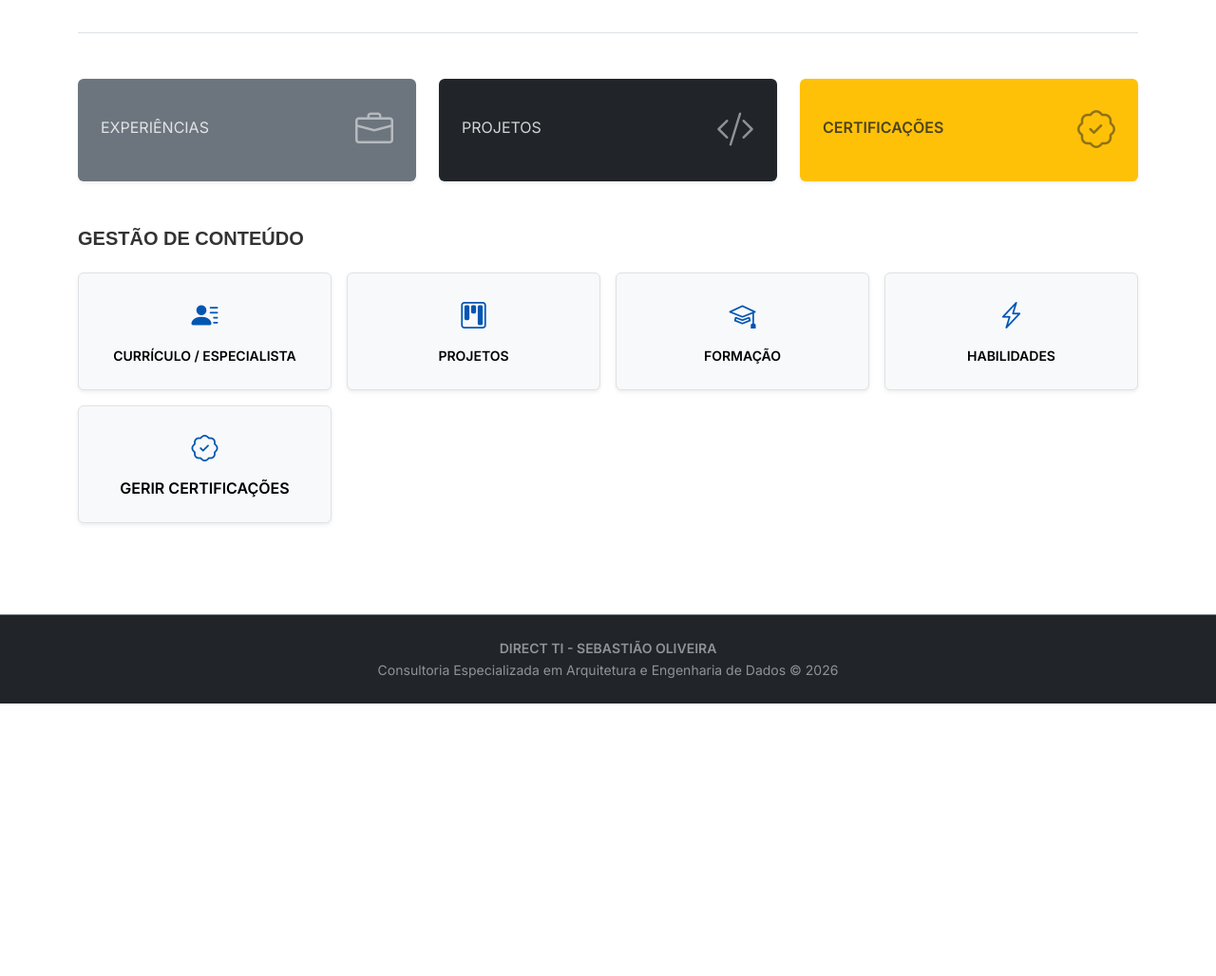
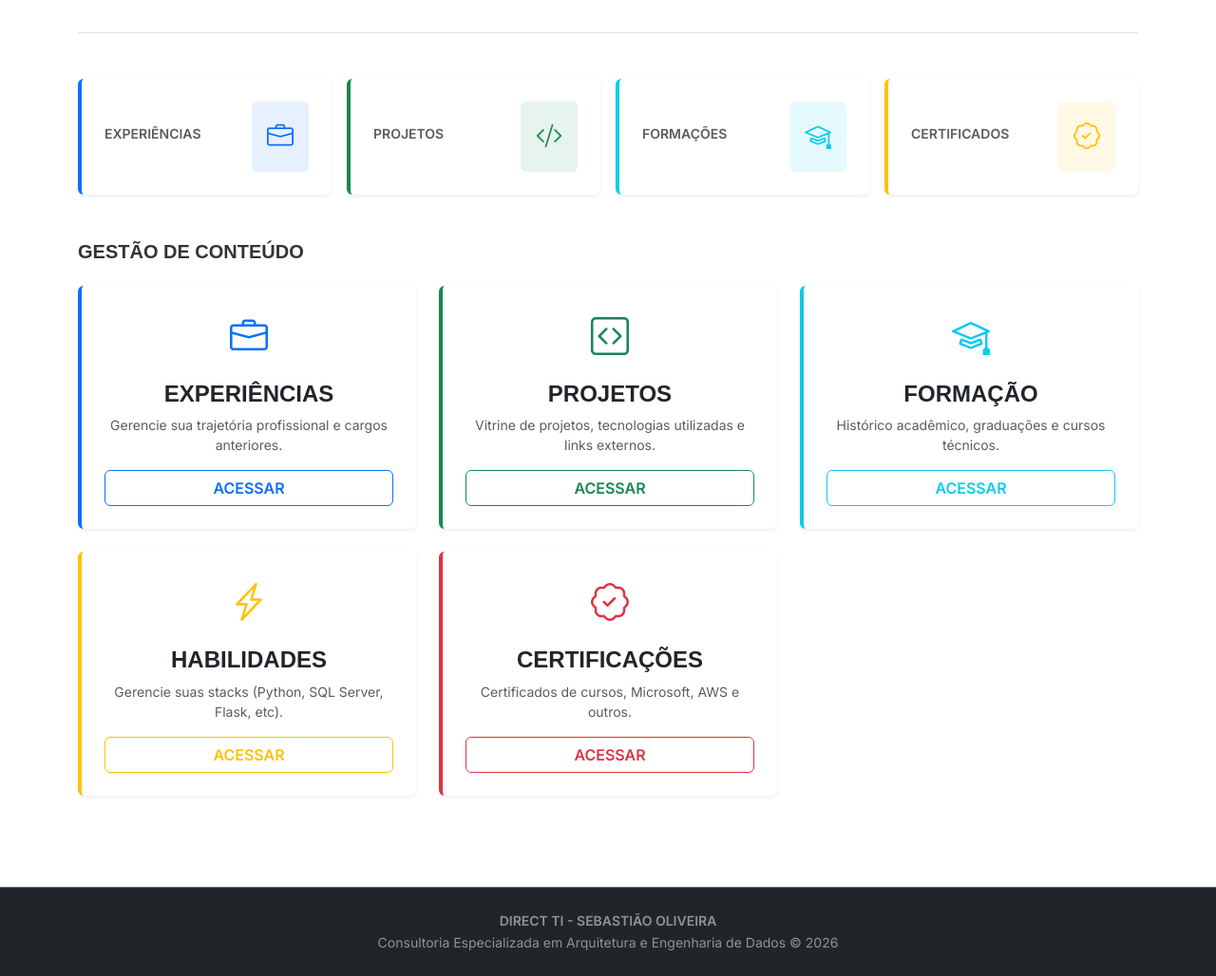
Before and after one commit to tiaorj/sebastiaooliveira, a Flask app: template templates/admin/dashboard.html in a window 1280 px wide. Shown: the part 227-1255 px from the top of the page at 95% size. Before the commit the page ends 968 px from the top, so only its background shows below. Run offline with Flask 3, Linux system fonts and the light colour scheme; the template is opened without the code that fills it, so the values that code supplies are empty; some web fonts are replaced.

Commit message:
ajustado layout do dash

```diff
--- a/app.py
+++ b/app.py
@@ -12,6 +12,7 @@ from routes.experiencias import experiencias_bp
 import os
 from dotenv import load_dotenv
 from flask import render_template
+from routes.formacao import formacao_bp
 
 load_dotenv()
 
@@ -34,6 +35,7 @@ app.register_blueprint(projetos_bp)
 app.register_blueprint(habilidades_bp)
 app.register_blueprint(certificacoes_bp)
 app.register_blueprint(experiencias_bp)
+app.register_blueprint(formacao_bp)
 
 # CONFIGURAÇÃO DE E-MAIL (Exemplo Gmail)
 app.config['MAIL_SERVER'] = 'smtp.gmail.com'
--- a/routes/dashboard.py
+++ b/routes/dashboard.py
@@ -17,6 +17,9 @@ def index():
     cursor.execute("SELECT COUNT(*) FROM Projeto")
     total_proj = cursor.fetchone()[0]
 
+    cursor.execute("SELECT COUNT(*) FROM FormacaoAcademica")
+    total_form = cursor.fetchone()[0]
+
     cursor.execute("SELECT COUNT(*) FROM Certificacoes")
     total_cert = cursor.fetchone()[0]
 
@@ -30,4 +33,5 @@ def index():
                            total_exp=total_exp,
                            total_proj=total_proj,
                            total_cert=total_cert,
+                           total_form=total_form,
                            atividades=ultimas_atividades)
--- a/templates/admin/dashboard.html
+++ b/templates/admin/dashboard.html
@@ -12,74 +12,125 @@
         </a>
     </div>
 
-    <div class="row g-4 mb-5">
-        <div class="col-md-4">
-            <div class="card bg-secondary text-white shadow-sm border-0 h-100">
+    <div class="row g-3 mb-5">
+    <!-- Total Experiências -->
+        <div class="col-md-3">
+            <div class="card border-0 shadow-sm border-start border-primary border-4 h-100">
                 <div class="card-body d-flex align-items-center justify-content-between p-4">
                     <div>
-                        <h6 class="text-uppercase mb-1" style="opacity: 0.8;">Experiências</h6>
+                        <h6 class="text-muted text-uppercase small fw-bold mb-1">Experiências</h6>
                         <h2 class="fw-bold mb-0">{{ total_exp }}</h2>
                     </div>
-                    <i class="bi bi-briefcase fs-1 opacity-50"></i>
+                    <div class="bg-primary bg-opacity-10 p-3 rounded">
+                        <i class="bi bi-briefcase text-primary fs-3"></i>
                     </div>
                 </div>
             </div>
-        <div class="col-md-4">
-            <div class="card bg-dark text-white shadow-sm border-0 h-100">
+        </div>
+        <!-- Total Projetos -->
+        <div class="col-md-3">
+            <div class="card border-0 shadow-sm border-start border-success border-4 h-100">
                 <div class="card-body d-flex align-items-center justify-content-between p-4">
                     <div>
-                        <h6 class="text-uppercase mb-1" style="opacity: 0.8;">Projetos</h6>
+                        <h6 class="text-muted text-uppercase small fw-bold mb-1">Projetos</h6>
                         <h2 class="fw-bold mb-0">{{ total_proj }}</h2>
                     </div>
-                    <i class="bi bi-code-slash fs-1 opacity-50"></i>
+                    <div class="bg-success bg-opacity-10 p-3 rounded">
+                        <i class="bi bi-code-slash text-success fs-3"></i>
                     </div>
                 </div>
             </div>
-        <div class="col-md-4">
-            <div class="card bg-warning text-dark shadow-sm border-0 h-100">
+        </div>
+
+        <!-- Total Formações -->
+        <div class="col-md-3">
+            <div class="card border-0 shadow-sm border-start border-info border-4 h-100">
                 <div class="card-body d-flex align-items-center justify-content-between p-4">
                     <div>
-                        <h6 class="text-uppercase mb-1 fw-bold" style="opacity: 0.8;">Certificações</h6>
+                        <h6 class="text-muted text-uppercase small fw-bold mb-1">Formações</h6>
+                        <h2 class="fw-bold mb-0">{{ total_form }}</h2>
+                    </div>
+                    <div class="bg-info bg-opacity-10 p-3 rounded">
+                        <i class="bi bi-mortarboard text-info fs-3"></i>
+                    </div>
+                </div>
+            </div>
+        </div>
+
+        <!-- Total Certificações -->
+        <div class="col-md-3">
+            <div class="card border-0 shadow-sm border-start border-warning border-4 h-100">
+                <div class="card-body d-flex align-items-center justify-content-between p-4">
+                    <div>
+                        <h6 class="text-muted text-uppercase small fw-bold mb-1">Certificados</h6>
                         <h2 class="fw-bold mb-0">{{ total_cert }}</h2>
                     </div>
-                    <i class="bi bi-patch-check fs-1 opacity-50"></i>
+                    <div class="bg-warning bg-opacity-10 p-3 rounded">
+                        <i class="bi bi-patch-check text-warning fs-3"></i>
+                    </div>
                 </div>
             </div>
         </div>
     </div>
 
     <h3 class="fw-bold text-uppercase mb-4 h5">Gestão de Conteúdo</h3>
-    <div class="row g-3">
-        <div class="col-md-3">
-            <a href="{{ url_for('curriculo.especialista') }}" class="btn btn-light border w-100 py-4 shadow-sm hover-card">
-                <i class="bi bi-person-lines-fill fs-3 text-primary-custom d-block mb-2"></i>
-                <span class="fw-bold text-uppercase small">Currículo / Especialista</span>
+    <div class="row g-4">
+        <div class="col-md-4">
+            <div class="card h-100 shadow-sm border-0 text-center p-4 border-start border-primary border-4">
+                <i class="bi bi-briefcase fs-1 text-primary mb-3"></i>
+                <h4 class="fw-bold text-uppercase">Experiências</h4>
+                <p class="text-muted small">Gerencie sua trajetória profissional e cargos anteriores.</p>
+                <a href="{{ url_for('experiencias_admin.lista') }}" class="btn btn-outline-primary w-100 mt-auto fw-bold">
+                    ACESSAR
                 </a>
             </div>
-        <div class="col-md-3">
-            <a href="{{url_for('projetos_admin.lista')}}" class="btn btn-light border w-100 py-4 shadow-sm hover-card">
-                <i class="bi bi-kanban fs-3 text-primary-custom d-block mb-2"></i>
-                <span class="fw-bold text-uppercase small">Projetos</span>
+        </div>
+        <!-- Projetos e Portfólio -->
+        <div class="col-md-4">
+            <div class="card h-100 shadow-sm border-0 text-center p-4 border-start border-success border-4">
+                <i class="bi bi-code-square fs-1 text-success mb-3"></i>
+                <h4 class="fw-bold text-uppercase">Projetos</h4>
+                <p class="text-muted small">Vitrine de projetos, tecnologias utilizadas e links externos.</p>
+                <a href="{{ url_for('projetos_admin.lista') }}" class="btn btn-outline-success w-100 mt-auto fw-bold">
+                    ACESSAR
                 </a>
             </div>
-        <div class="col-md-3">
-            <a href="#" class="btn btn-light border w-100 py-4 shadow-sm hover-card">
-                <i class="bi bi-mortarboard fs-3 text-primary-custom d-block mb-2"></i>
-                <span class="fw-bold text-uppercase small">Formação</span>
+        </div>
+
+        <!-- Formação Acadêmica -->
+        <div class="col-md-4">
+            <div class="card h-100 shadow-sm border-0 text-center p-4 border-start border-info border-4">
+                <i class="bi bi-mortarboard fs-1 text-info mb-3"></i>
+                <h4 class="fw-bold text-uppercase">Formação</h4>
+                <p class="text-muted small">Histórico acadêmico, graduações e cursos técnicos.</p>
+                <a href="{{ url_for('formacao_admin.lista') }}" class="btn btn-outline-info w-100 mt-auto fw-bold">
+                    ACESSAR
                 </a>
             </div>
-        <div class="col-md-3">
-            <a href="{{ url_for('habilidades_admin.lista') }}" class="btn btn-light border w-100 py-4 shadow-sm hover-card">
-                <i class="bi bi-lightning-charge fs-3 text-primary-custom d-block mb-2"></i>
-                <span class="fw-bold text-uppercase small">Habilidades</span>
+        </div>
+
+        <!-- Habilidades Técnicas (Skills) -->
+        <div class="col-md-4">
+            <div class="card h-100 shadow-sm border-0 text-center p-4 border-start border-warning border-4">
+                <i class="bi bi-lightning-charge fs-1 text-warning mb-3"></i>
+                <h4 class="fw-bold text-uppercase">Habilidades</h4>
+                <p class="text-muted small">Gerencie suas stacks (Python, SQL Server, Flask, etc).</p>
+                <a href="{{ url_for('habilidades_admin.lista') }}" class="btn btn-outline-warning w-100 mt-auto fw-bold">
+                    ACESSAR
                 </a>
             </div>
+        </div>
 
-        <div class="col-md-3">
-            <a href="{{ url_for('certificacoes_admin.lista') }}" class="btn btn-light border w-100 py-4 shadow-sm hover-card">
-                <i class="bi bi-patch-check fs-3 text-primary-custom d-block mb-2"></i>
-                <span class="fw-bold text-uppercase">Gerir Certificações</span>
+        <!-- Certificações -->
+        <div class="col-md-4">
+            <div class="card h-100 shadow-sm border-0 text-center p-4 border-start border-danger border-4">
+                <i class="bi bi-patch-check fs-1 text-danger mb-3"></i>
+                <h4 class="fw-bold text-uppercase">Certificações</h4>
+                <p class="text-muted small">Certificados de cursos, Microsoft, AWS e outros.</p>
+                <a href="{{ url_for('certificacoes_admin.lista') }}" class="btn btn-outline-danger w-100 mt-auto fw-bold">
+                    ACESSAR
                 </a>
+            </div>
         </div>
     </div>
 </main>
--- a/templates/base.html
+++ b/templates/base.html
@@ -41,7 +41,7 @@
     <nav class="navbar navbar-expand-lg navbar-dark sticky-top shadow">
         <div class="container">
             <a class="navbar-brand fw-bold fs-3" href="/">
-                DIRECT<span style="color: var(--directi-orange);">I</span>
+                DIRECT<span style="color: var(--directi-orange);"> TI</span>
             </a>
 
             <button class="navbar-toggler border-0" type="button" data-bs-toggle="collapse" data-bs-target="#mainNav">
```
Also changed, not shown: routes/formacao.py (added, +55 -0 lines), templates/admin/form_formacao.html (added, +43 -0 lines), templates/admin/formacao_lista.html (added, +39 -0 lines), templates/admin/projetos_lista.html (added, +84 -0 lines). Lines whose indentation alone changed are shown as unchanged.
